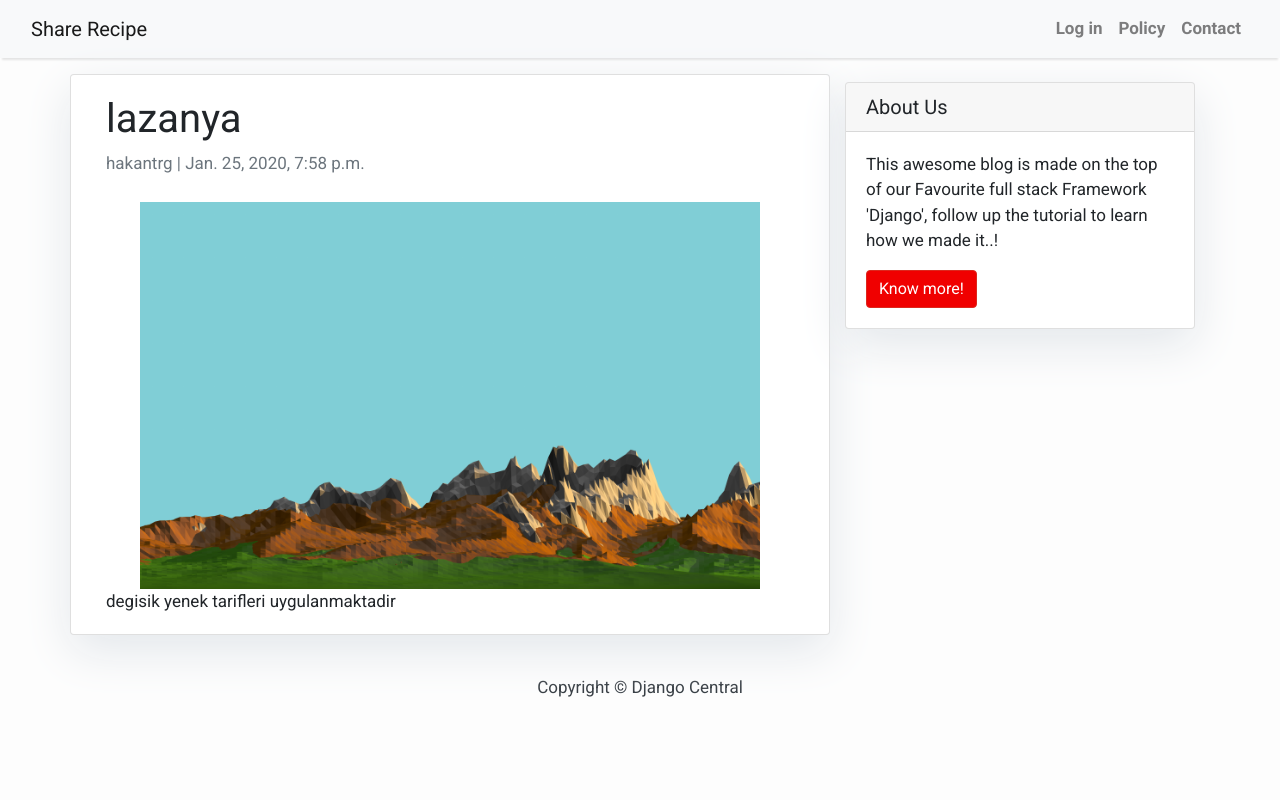
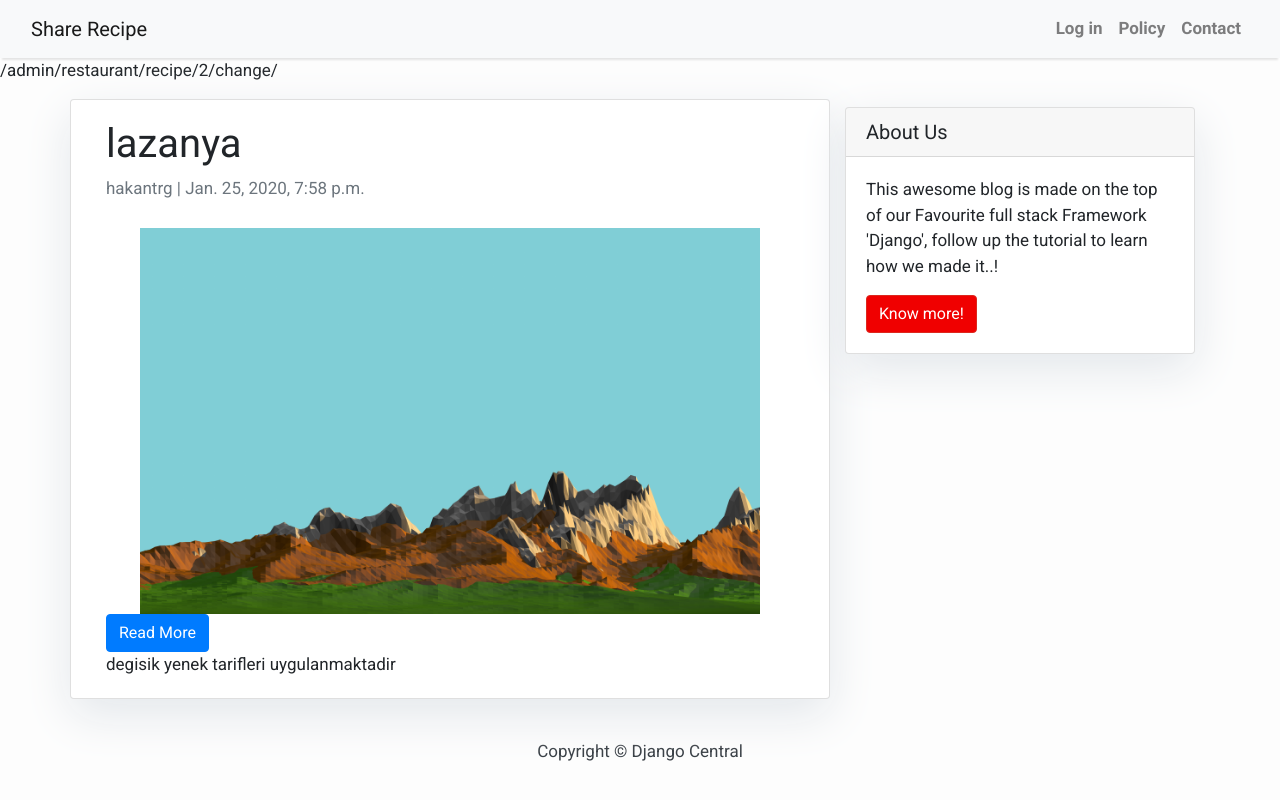
Before and after one commit to turgayh/Recipe-Share, a Django app: a page that uses templates/recipe_detail.html in a window 1280 px wide. Run offline with Django 3.2, Linux system fonts and the light colour scheme; data comes from the database, SQL or seed files in the repository; both versions use the stored data as it was after the commit; parts of the project's set-up code (start-up, migrations or seed data) failed here and were passed over; some libraries are stand-ins or nearby versions.

Commit message:
recipe id

```diff
--- a/restaurant/views.py
+++ b/restaurant/views.py
@@ -1,14 +1,14 @@
 from django.shortcuts import render
 from django.views import generic
 from .models import Recipe as RecipeModel
+from django.contrib.auth.decorators import login_required
+
 # Create your views here.
 
 
 class RecipeList(generic.ListView):
     queryset = RecipeModel.objects.filter(status=1).order_by('-created_on')
     template_name = 'index.html'
-
-
 class RecipeDetail(generic.DetailView):
     model = RecipeModel
     template_name = 'recipe_detail.html'
--- a/templates/recipe_detail.html
+++ b/templates/recipe_detail.html
@@ -1,4 +1,5 @@
 {% extends 'base.html' %} {% block content %}
+/admin/restaurant/recipe/2/change/
 
 <div class="container">
   <div class="row">
@@ -9,6 +10,7 @@
         <div class = "content-image">
             <img src = "{{ recipe.cover.url }}"/>
         </div>
+        <a href= "{{ recipe.pk }}" class="btn btn-primary">Read More</a>
         <p class="card-text ">{{ object.content | safe }}</p>
       </div>
     </div>
```
Also changed, not shown: db.sqlite3, media/images/Backgrounds.png (added), restaurant/migrations/0004_remove_recipe_ingreiends.py (added).
